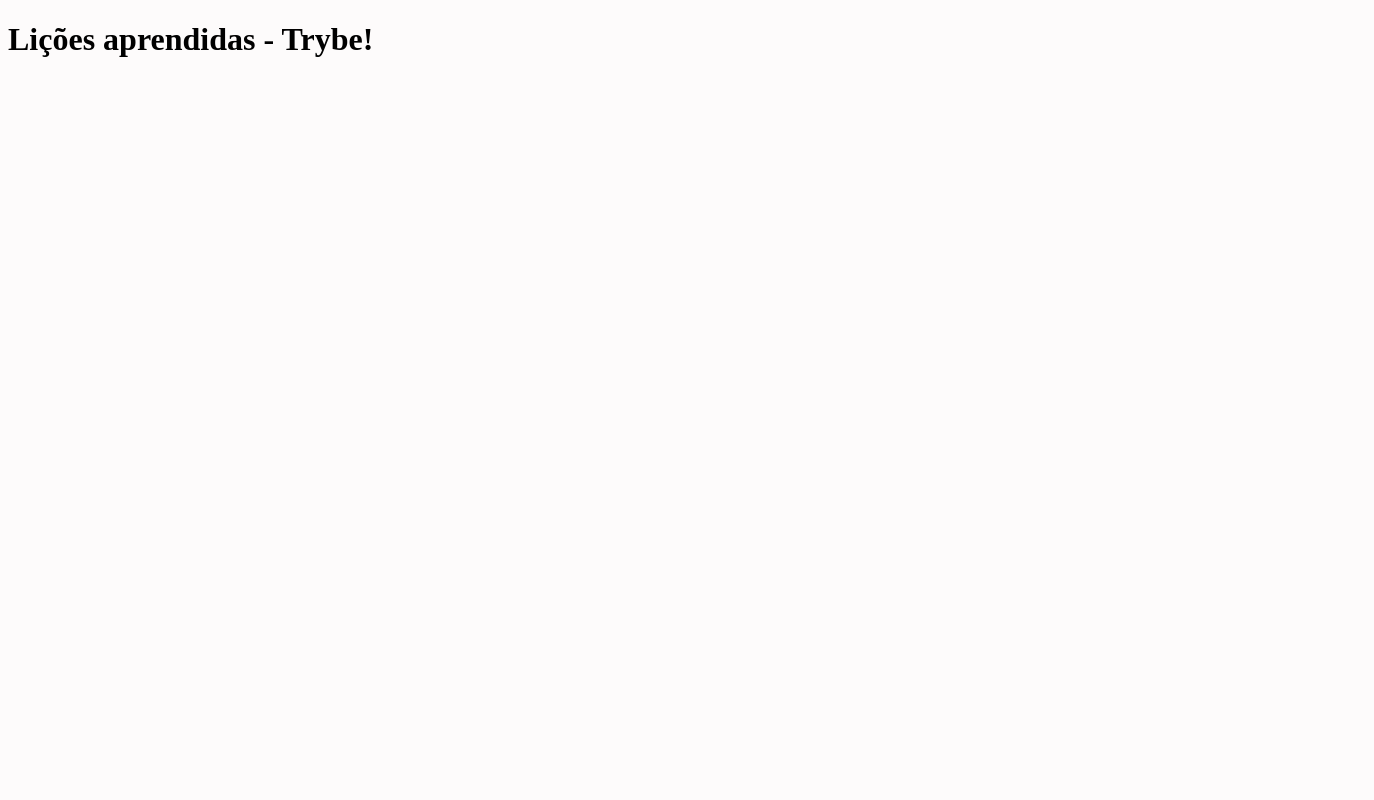
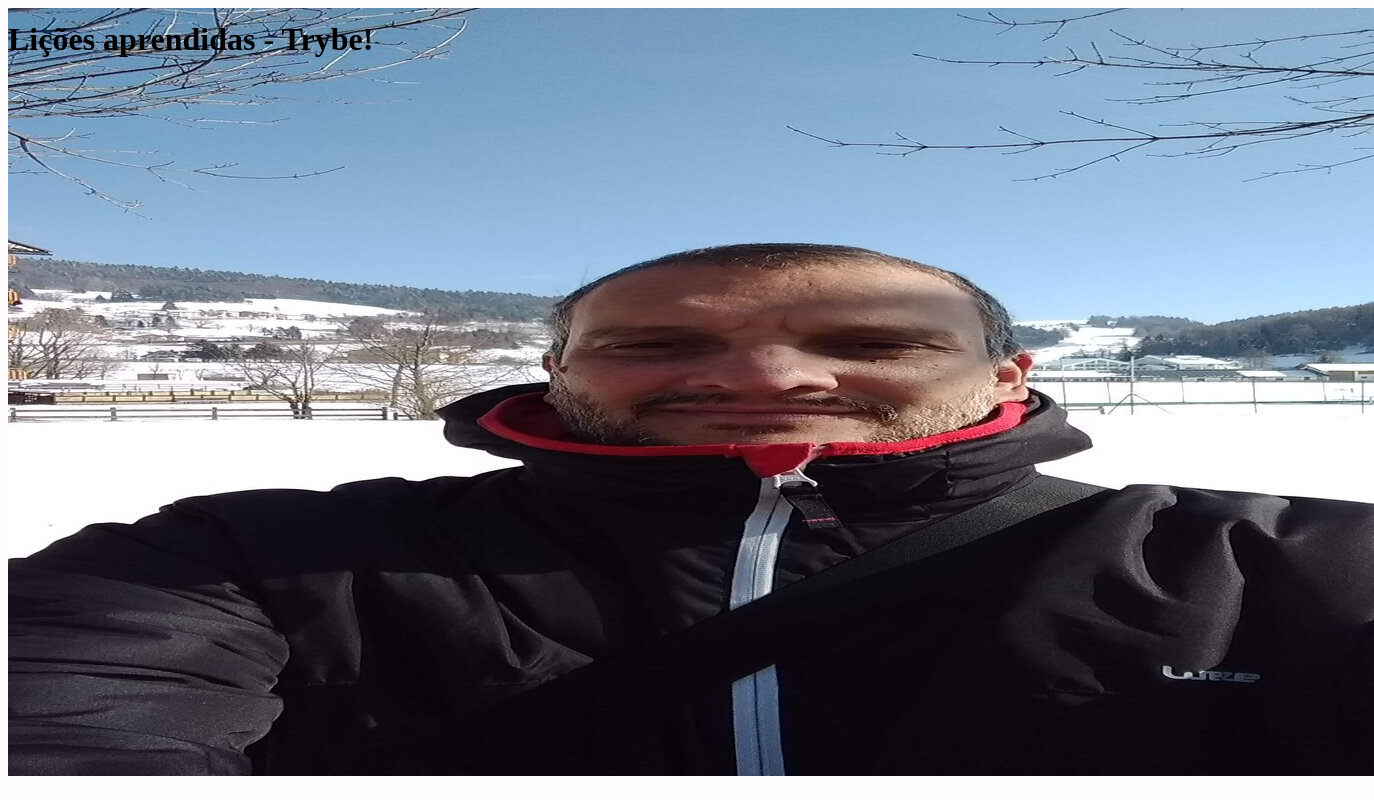
Before and after one commit to Pablo73/project-lessons-learned, a website: page index.html in a window 1280 px wide. Shown: the whole page, 1374 px wide, since content can reach past the window. Drawn offline with Linux system fonts and the light colour scheme.

Commit message:
Requisito 3

```diff
--- a/index.html
+++ b/index.html
@@ -11,5 +11,8 @@
     <header id="cabecalho">
         <h1 id="titulo" >Lições aprendidas - Trybe!</h1>
     </header>
+
+    <img src="/rsz_2img-20180211-wa0013_1.jpg" id="minha_foto" alt="Foto Pablo">
+
 </body>
 </html>
```
